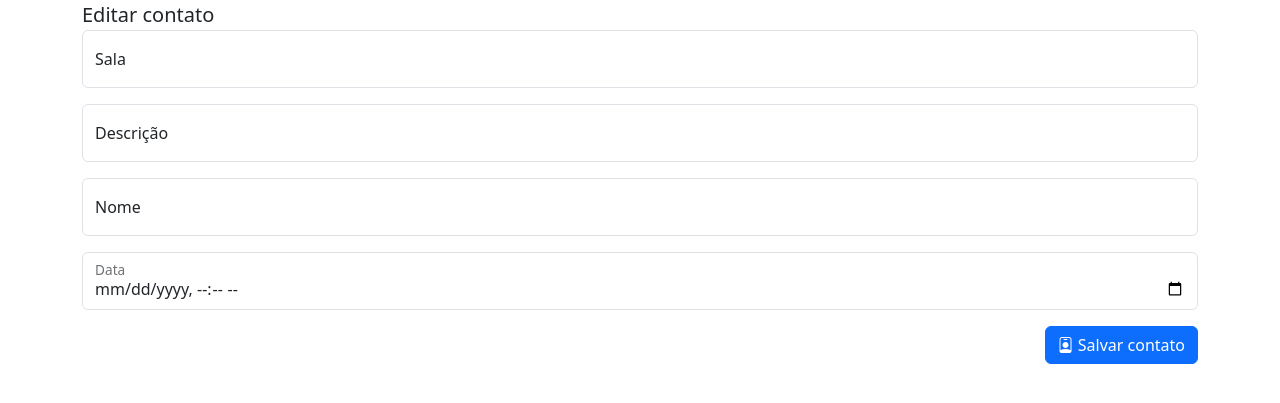
After one commit to G4byG4ld1n0/Crud, a PHP site: page /actions/editar.php?id=1 in a window 1280 px wide. The commit adds this page. Shown: the top 403 px of the page. Run offline with PHP 8.4, Linux system fonts and the light colour scheme; data that the repository does not hold is empty.

Commit message:
fiz alterações para organizar e corrigir erros

```diff
--- /dev/null
+++ b/actions/editar.php
@@ -0,0 +1,65 @@
+<?php
+include_once("../config/database/database.php");
+
+if($_SERVER['REQUEST_METHOD'] == "POST"){
+    $sala = $_POST['sala'];
+    $descrição = $_POST['descrição'];
+    $nome = $_POST['nome'];
+    $data = $_POST['data'];
+
+    $sql = "UPDATE prof SET sala='$sala', descrição='$descrição', nome='$nome', dath='$data' WHERE id = ".$_GET['id'];
+
+    $con->query($sql);
+    header("Location: ../index.php");
+    exit();
+
+}
+
+$sql ="SELECT * FROM prof WHERE id = ".$_GET['id'];
+$rows = $con->query($sql);
+if($rows->num_rows > 0){
+    $row = $rows->fetch_assoc();
+    $sala = $row['sala'];
+    $descrição = $row['descrição'];
+    $nome = $row['nome'];
+    $data = $row['dath'];
+}
+
+?>
+<link href="https://cdn.jsdelivr.net/npm/bootstrap@5.3.5/dist/css/bootstrap.min.css" rel="stylesheet" integrity="sha384-SgOJa3DmI69IUzQ2PVdRZhwQ+dy64/BUtbMJw1MZ8t5HZApcHrRKUc4W0kG879m7" crossorigin="anonymous">
+<link rel="stylesheet" href="https://cdn.jsdelivr.net/npm/bootstrap-icons@1.11.3/font/bootstrap-icons.min.css">
+<form method="POST">
+    <div class="container" id="editarModal" tabindex="-1" aria-labelledby="editarModalLabel" aria-hidden="true">
+      <div class="modal-dialog">
+    <div class="modal-content">
+      <div class="modal-header">
+        <h1 class="modal-title fs-5" id="exampleModalLabel">Editar contato</h1>
+      </div>
+      <div class="modal-body">
+      <div class="mb-3 form-floating">
+        <input name="sala" type="text" value="<?=$sala?>" class="form-control" id="exampleFormControlInput1" placeholder="" value="" required>
+        <label for="exampleFormControlInput1">Sala</label>
+      </div>
+      <div class="mb-3 form-floating">
+        <input name="descrição" type="text" value="<?=$descrição?>" class="form-control" id="exampleFormControlInput2" placeholder="" value="" required>
+        <label for="exampleFormControlInput2">Descrição</label>
+      </div>
+      <div class="mb-3 form-floating">
+        <input name="nome" maxlength="14" value="<?=$nome?>" type="text" class="form-control" id="exampleFormControlInput3" placeholder="" value="" required>
+        <label for="exampleFormControlInput3">Nome</label>
+      </div>
+      <div class="mb-3 form-floating">
+            <input name="data" maxlength="14" type="datetime-local" class="form-control" id="exampleFormControlInput3" placeholder="" value=",<?=$data?>" required>
+            <label for="exampleFormControlInput3">Data</label>
+          </div>
+      </div>
+      <div class="modal-footer">
+        <button type="submit" class="btn btn-primary">
+          <i class="bi bi-person-badge"></i>
+          Salvar contato
+        </button>
+      </div>
+    </div>
+  </div>
+</div>
+</form>
--- a/actions/salvar.php
+++ b/actions/salvar.php
@@ -3,10 +3,11 @@ include_once("../config/database/database.php");
 
 if($_SERVER['REQUEST_METHOD'] == "POST"){
     $sala = $_POST['sala'];
-    $descrição = $_POST['descrição'];
+    $descricao = $_POST['descricao'];
     $nome = $_POST['nome'];
+    $data = $_POST['data'];
 
-    $sql = "INSERT INTO Salas (sala, descrição, nome) VALUES ('$sala', '$descrição', '$nome')";
+    $sql = "INSERT INTO prof (sala, descrição, nome, dath) VALUES ('$sala', '$descricao', '$nome', '$data')";
 
     $con->query($sql);
     header("Location: ../index.php");
```
Also changed, not shown: actions/deletar.php (added, +9 -0 lines), index.php (+52 -20 lines).
